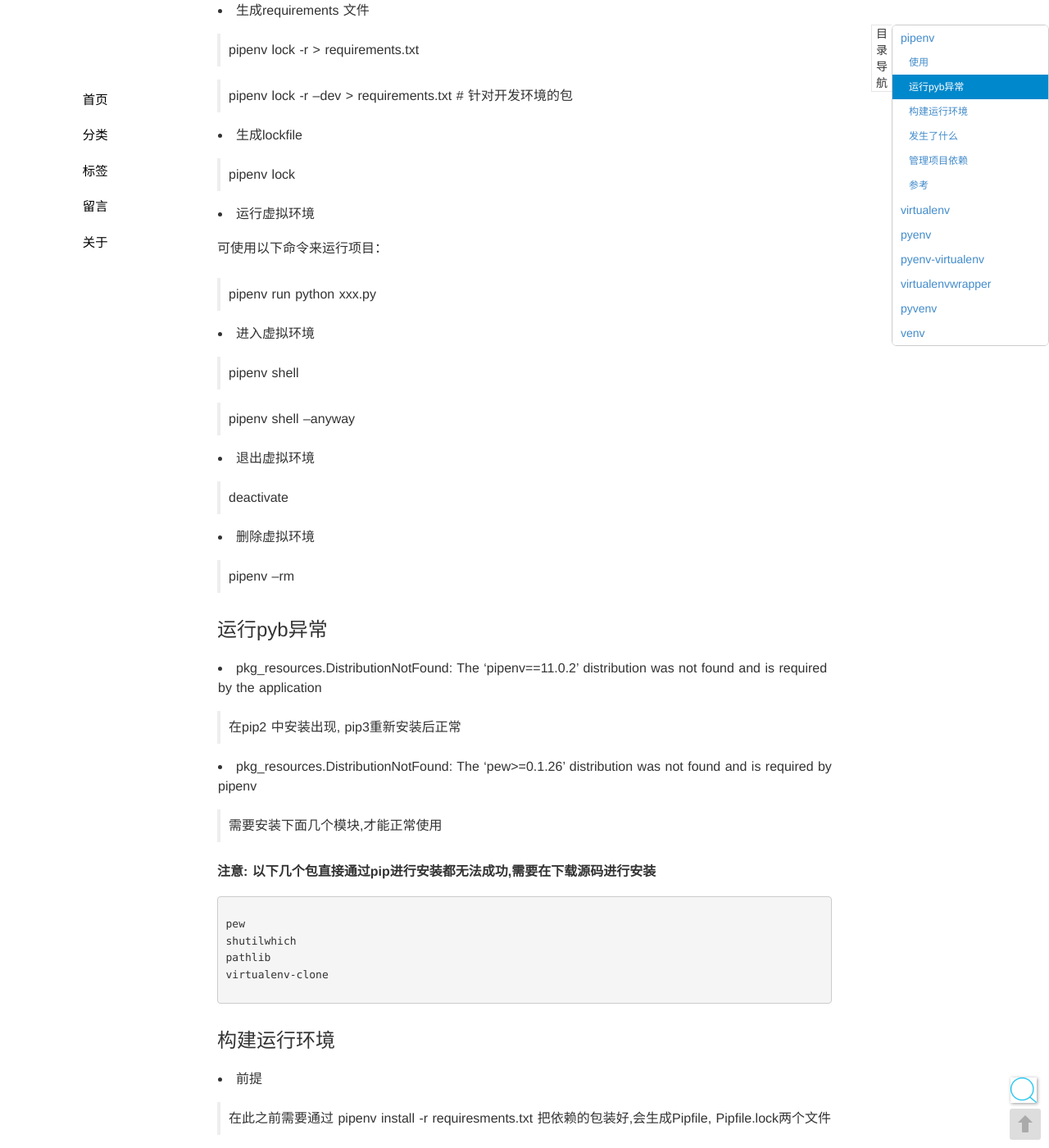
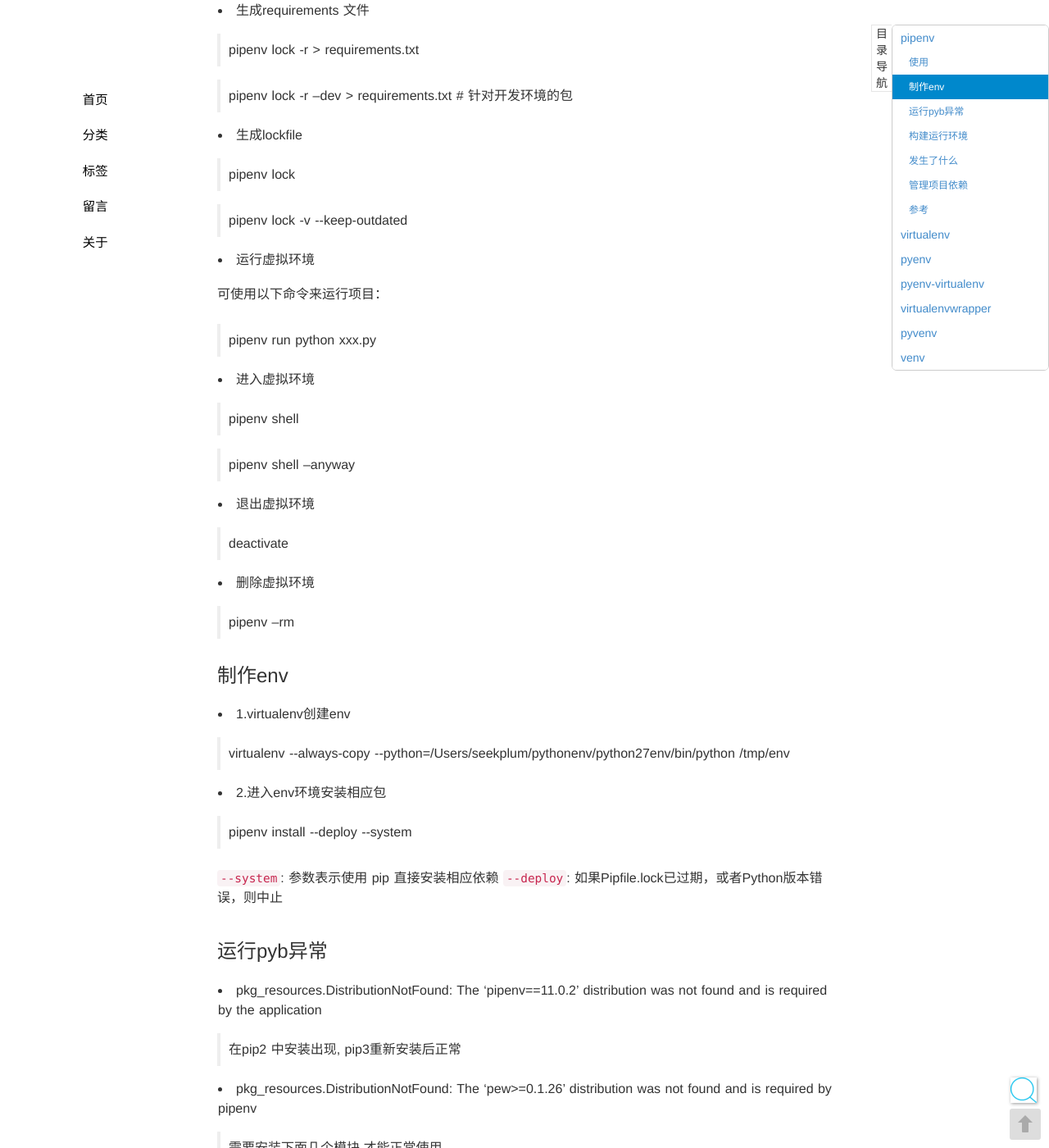
Before and after one commit to seekplum/seekplum.github.io, a Jekyll site: the page built from _posts/2018-04-14-pipenv-pybuilder.md, in a window 1280 px wide and 1400 px high, scrolled down 1575 px. Shown: the whole window at 82% size. Built offline with Jekyll 4.4.1, drawn with Linux system fonts in a browser that asks for light colours; comment, search, counter and statistics services are not loaded.

Commit message:
更新pipenv制作env方式

```diff
--- a/_posts/2018-04-14-pipenv-pybuilder.md
+++ b/_posts/2018-04-14-pipenv-pybuilder.md
@@ -69,6 +69,8 @@ pip 默认安装包路径为`/usr/local/lib/python2.7/site-packages`。此模式
 
 > pipenv lock
 
+> pipenv lock -v \-\-keep-outdated
+
 * 运行虚拟环境
 
 可使用以下命令来运行项目：
@@ -88,6 +90,18 @@ pip 默认安装包路径为`/usr/local/lib/python2.7/site-packages`。此模式
 * 删除虚拟环境
 
 > pipenv --rm
+
+### 制作env
+* 1.virtualenv创建env
+
+> virtualenv \-\-always-copy \-\-python=/Users/seekplum/pythonenv/python27env/bin/python /tmp/env
+
+* 2.进入env环境安装相应包
+
+> pipenv install \-\-deploy \-\-system
+
+`--system`: 参数表示使用 pip 直接安装相应依赖
+`--deploy`: 如果Pipfile.lock已过期，或者Python版本错误，则中止
 
 ### 运行pyb异常
 
```
